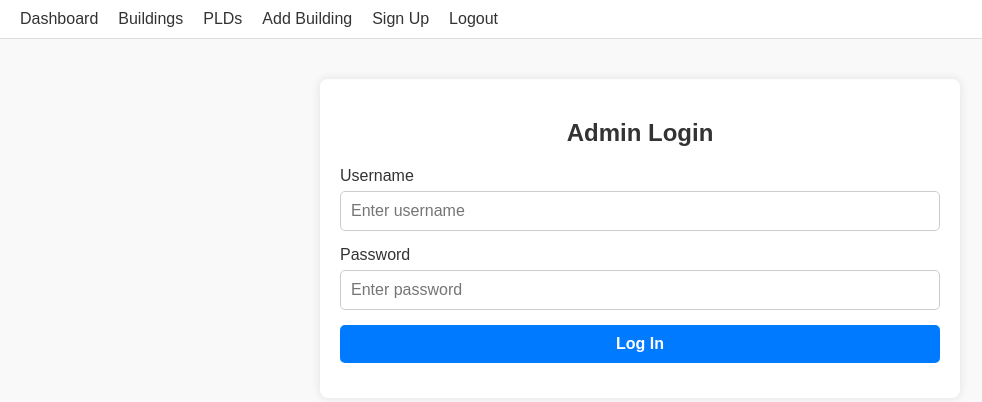
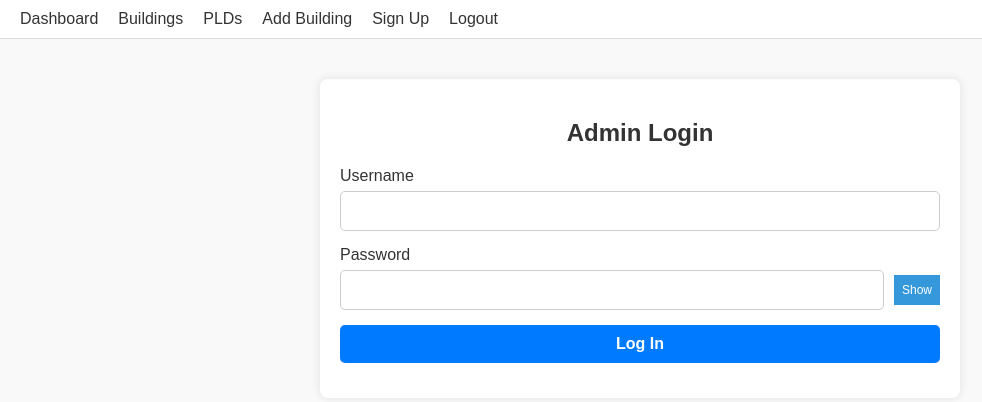
Before and after one commit to DUNCORIR/Naviplus, a React (Create React App) app in the folder admin-frontend/: page /login in a window 1280 px wide. Shown: the top 402 px of the page, without its empty margins (0-982 px from the left). Built offline with nearby package versions, Linux system fonts and the light colour scheme.

Commit message:
Add password visibility toggle to login form

```diff
--- a/admin-frontend/src/pages/Login.jsx
+++ b/admin-frontend/src/pages/Login.jsx
@@ -1,23 +1,20 @@
 // =========================
 // File: src/pages/Login.jsx
-// Description: Admin login page with better layout, styling, and inline error handling.
+// Description: Admin login page with password visibility toggle and consistent styling.
 // =========================
 
 import React, { useState } from 'react';
 import axios from 'axios';
-import '../styles/Form.css';  // Shared form styles
+import '../styles/Form.css';
 import { useNavigate } from 'react-router-dom';
 
 function Login() {
-  // State for input fields
   const [username, setUsername] = useState('');
   const [password, setPassword] = useState('');
+  const [showPassword, setShowPassword] = useState(false); // Toggle state
+  const [error, setError] = useState('');
+  const navigate = useNavigate();
 
-  // Navigation and error handling
-  const navigate = useNavigate();
-  const [error, setError] = useState('');
-
-  // Handle login form submission
   const handleLogin = async (e) => {
     e.preventDefault();
     try {
@@ -25,7 +22,6 @@ function Login() {
         username,
         password,
       });
-
       localStorage.setItem('token', response.data.token);
       navigate('/dashboard');
     } catch (err) {
@@ -37,11 +33,8 @@ function Login() {
   return (
     <div className="form-container">
       <h2>Admin Login</h2>
-
-      {/* Inline error message */}
       {error && <p style={{ color: 'red', marginBottom: '10px' }}>{error}</p>}
 
-      {/* Login form */}
       <form onSubmit={handleLogin} className="form-group">
         <div className="form-group">
           <label htmlFor="username">Username</label>
@@ -49,7 +42,6 @@ function Login() {
             id="username"
             type="text"
             className="form-input"
-            placeholder="Enter username"
             value={username}
             onChange={(e) => setUsername(e.target.value)}
             required
@@ -58,15 +50,29 @@ function Login() {
 
         <div className="form-group">
           <label htmlFor="password">Password</label>
+          <div style={{ display: 'flex', alignItems: 'center' }}>
             <input
               id="password"
-            type="password"
+              type={showPassword ? 'text' : 'password'}
               className="form-input"
-            placeholder="Enter password"
               value={password}
               onChange={(e) => setPassword(e.target.value)}
               required
+              style={{ flex: 1 }}
             />
+            <button
+              type="button"
+              onClick={() => setShowPassword(!showPassword)}
+              style={{
+                marginLeft: '10px',
+                padding: '8px',
+                fontSize: '12px',
+                cursor: 'pointer',
+              }}
+            >
+              {showPassword ? 'Hide' : 'Show'}
+            </button>
+          </div>
         </div>
 
         <button type="submit" className="form-button">Log In</button>
```
Lines whose indentation alone changed are shown as unchanged.
